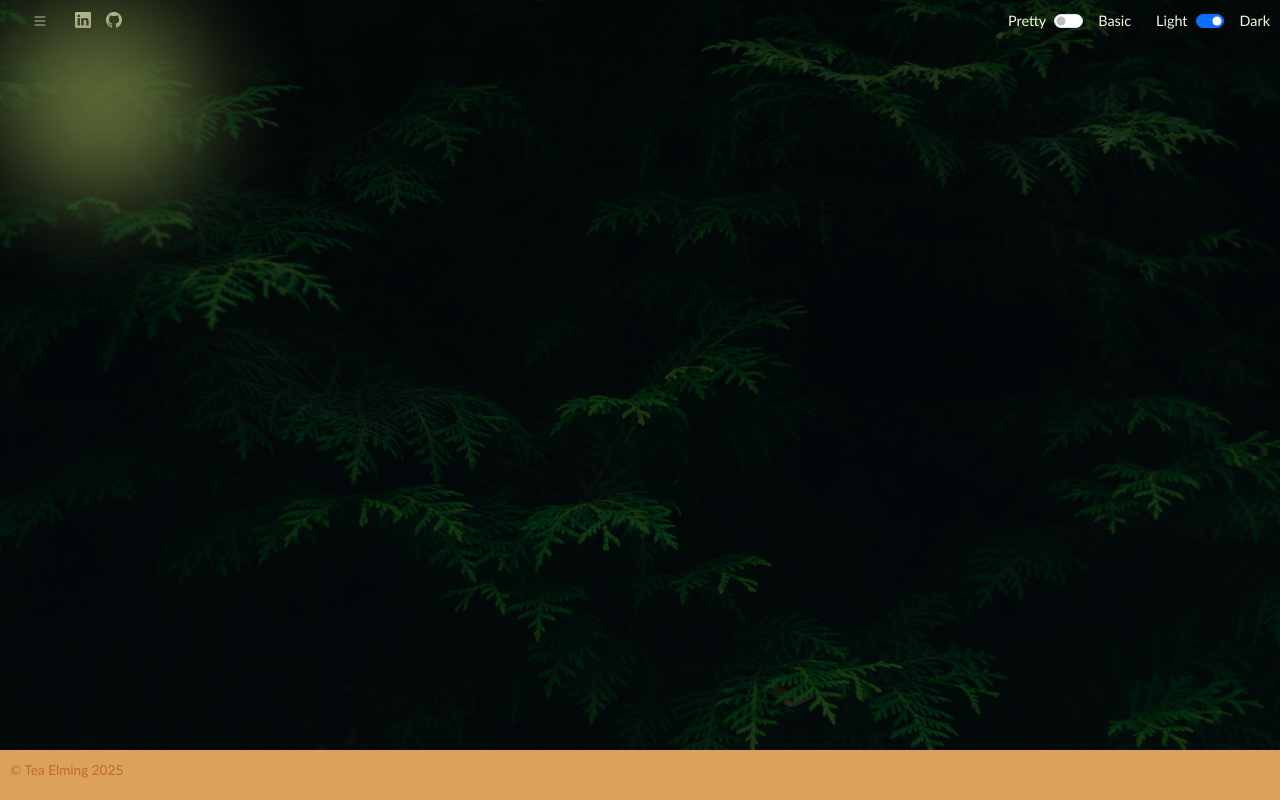
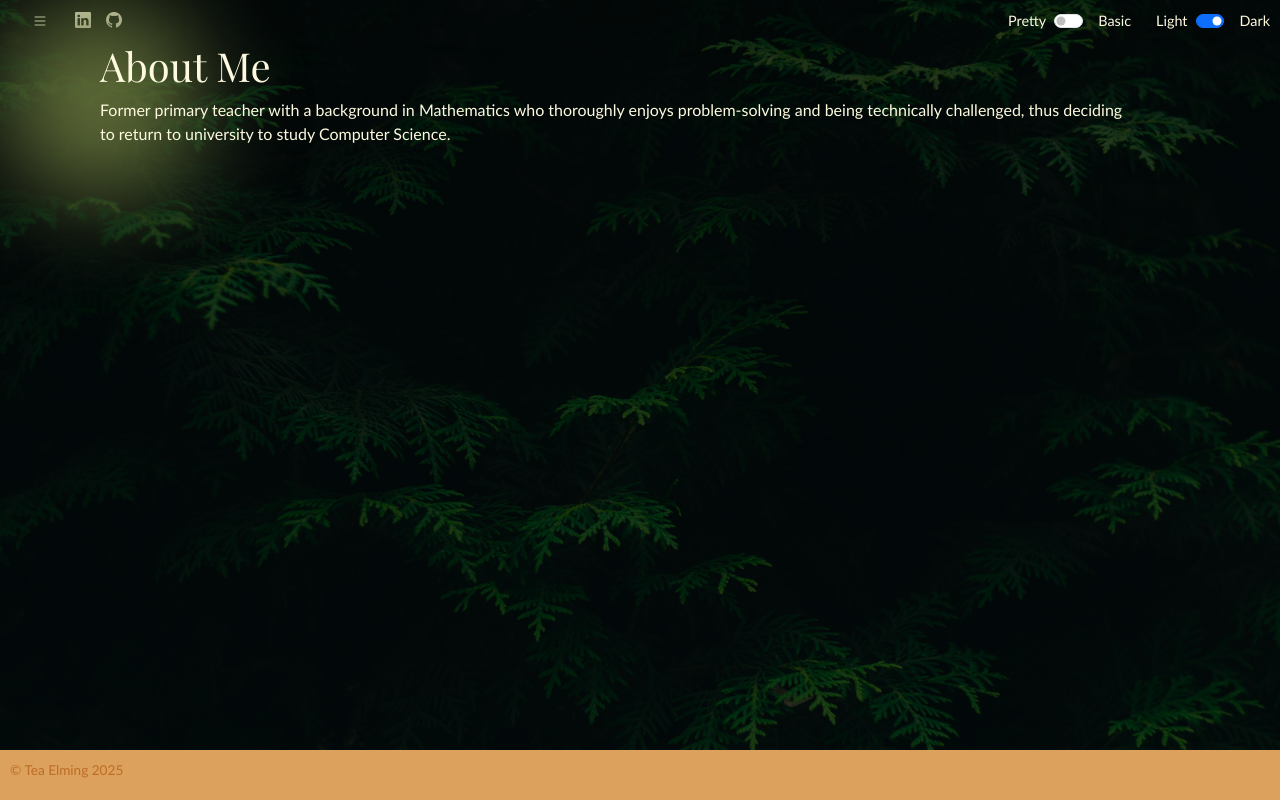
Before and after one commit to TeaElming/TeaElmingPortfolio, a React (Vite) app in the folder my-portfolio/: page /about in a window 1280 px wide. Built offline with nearby package versions, Linux system fonts and the light colour scheme.

Commit message:
About page initiated

```diff
--- a/my-portfolio/src/App.tsx
+++ b/my-portfolio/src/App.tsx
@@ -17,6 +17,7 @@ import "./App.css"
 import StartP from "./pages/pretty/Start"
 import EducationP from "./pages/pretty/Education"
 import ProjectsP from "./pages/pretty/Projects"
+import AboutP from "./pages/pretty/About"
 
 import PortfolioNavbar from "./components/page-sections/Navbar"
 import PortfolioFooter from "./components/page-sections/Footer"
@@ -102,11 +103,13 @@ function AppContent({
 			Start: StartP,
 			Education: EducationP,
 			Projects: ProjectsP,
+			About: AboutP,
 		},
 		bare: {
 			Start: StartP,
 			Education: EducationP,
 			Projects: ProjectsP,
+			About: AboutP,
 		},
 	}
 
@@ -173,6 +176,10 @@ function AppContent({
 						path="/projects"
 						element={React.createElement(routes[version].Projects)}
 					/>
+					<Route
+						path="/about"
+						element={React.createElement(routes[version].About)}
+					/>
 					{/* Add more routes as needed */}
 				</Routes>
 			</div>
--- a/my-portfolio/src/components/page-sections/NavbarOptions.tsx
+++ b/my-portfolio/src/components/page-sections/NavbarOptions.tsx
@@ -61,7 +61,7 @@ function NavbarDropdown({ onToggle }: NavbarDropdownProps) {
 			<Collapse in={isOpen}>
 				<div id="example-collapse-text" className="navbar-dropdown">
 					<ul>
-						{["/", "/projects", "/education", "/contact"].map((path) => (
+						{["/", "/projects", "/education", "/about"].map((path) => (
 							<li key={path}>
 								<Link
 									to={path}
--- /dev/null
+++ b/my-portfolio/src/pages/pretty/About.tsx
@@ -0,0 +1,16 @@
+const AboutP: React.FC = () => {
+  return (
+    <div>
+      <div className="about-container">
+        <h1>About Me</h1>
+        <p>
+          Former primary teacher with a background in Mathematics who thoroughly
+          enjoys problem-solving and being technically challenged, thus deciding
+          to return to university to study Computer Science.
+        </p>
+      </div>
+    </div>
+  )
+}
+
+export default AboutP
```
